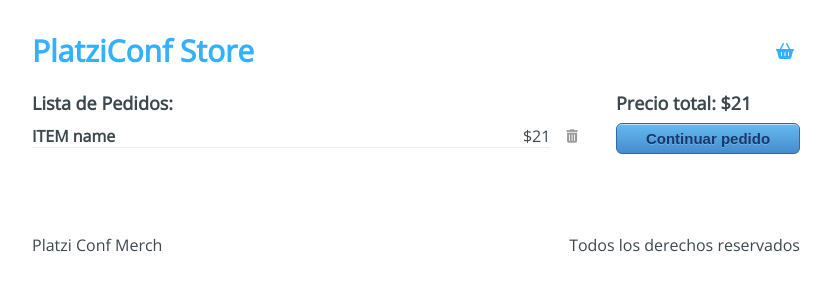
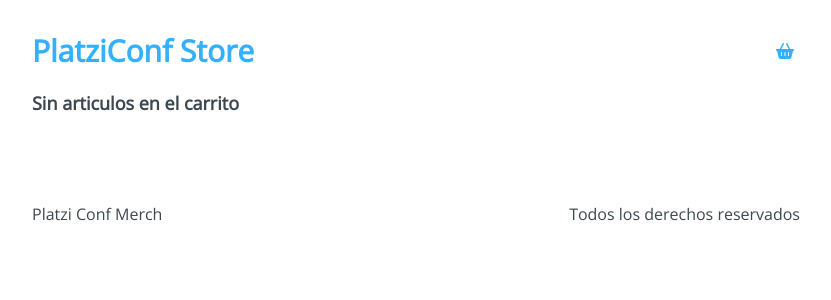
Before and after one commit to Hiddenberg/platzi-conf-store-project, a React (Vite) app: page /checkout in a window 1280 px wide. Shown: the top 300 px of the page, without its empty margins (224-1055 px from the left). Built offline with nearby package versions, Linux system fonts and the light colour scheme.

Commit message:
adding the chekcout page logic to remove items from the cart and the the total price of the added items

```diff
--- a/src/containers/Checkout.jsx
+++ b/src/containers/Checkout.jsx
@@ -1,29 +1,46 @@
 import { Link } from "react-router-dom";
+import { useContext } from "react";
+import AppContext from "../context/AppContext";
 import "../styles/components/Checkout.css";
 
 export default function Checkout() {
+   const {state: {cart}, removeFromCart} = useContext(AppContext);
+
+   const totalPrice = cart.reduce((prev, curr) => prev + curr.price, 0);
+   const itemsInCart = cart.length > 0;
+
    return (
       <div className="Checkout">
          <div className="Checkout-content">
-            <h3>Lista de Pedidos:</h3>
-            <div className="Checkout-item">
+            {itemsInCart ?
+               <h3>Lista de Pedidos:</h3> :
+               <h3>Sin articulos en el carrito</h3>
+            }
+            {itemsInCart &&
+               cart.sort((item, prevItem) => item.title > prevItem.title ? 1 : -1)
+                  .map(cartItem => (
+                     <div className="Checkout-item" key={cartItem.cartId}>
                         <div className="Checkout-element">
-                  <h4>ITEM name</h4>
-                  <span>$21</span>
+                           <h4>{cartItem.title}</h4>
+                           <span>${cartItem.price}</span>
                         </div>
 
-               <button title="delete item" type="button">
+                        <button onClick={() => removeFromCart(cartItem)} title="delete item" type="button">
                            <i className="fas fa-trash-alt" />
                         </button>
                      </div>
+                  ))
+            }
          </div>
 
+         {itemsInCart &&
             <div className="Checkout-sidebar">
-            <h3>Precio total: $21</h3>
+               <h3>Precio total: ${totalPrice}</h3>
                <Link to="/checkout/information">
                   <button type="button">Continuar pedido</button>
                </Link>
             </div>
+         }
       </div>
    );
 }
--- a/src/hooks/useInitialState.js
+++ b/src/hooks/useInitialState.js
@@ -5,15 +5,19 @@
    const [state, setState] = useState(initialState);
 
    const addToCart = payload => {
+      // Assigning first a unique cart id to be able to delete only that element in the future
+      const randomNumber = Math.floor(Math.random() * Date.now());
+      const newItem = {...payload, cartId: `${payload.id}-${randomNumber}`};
+
       setState({
          ...state,
-         cart: [...state.cart, payload]
+         cart: [...state.cart, newItem]
       });
    };
    const removeFromCart = payload => {
       setState({
          ...state,
-         cart: state.cart.filter(item => item.id !== payload.id)
+         cart: state.cart.filter(item => item.cartId !== payload.cartId)
       });
    };
 
--- a/src/styles/components/Header.css
+++ b/src/styles/components/Header.css
@@ -27,7 +27,7 @@
 
 @keyframes move-basket {
    from {
-      transform: rotateZ(0deg);
+      transform: rotateZ(0deg) scale(1);
    }
    33% {
       transform: rotateZ(-45deg) scale(1.5);
```
Also changed, not shown: 1 other file (tests, documents, lock files or other folders). Lines whose indentation alone changed are shown as unchanged.
